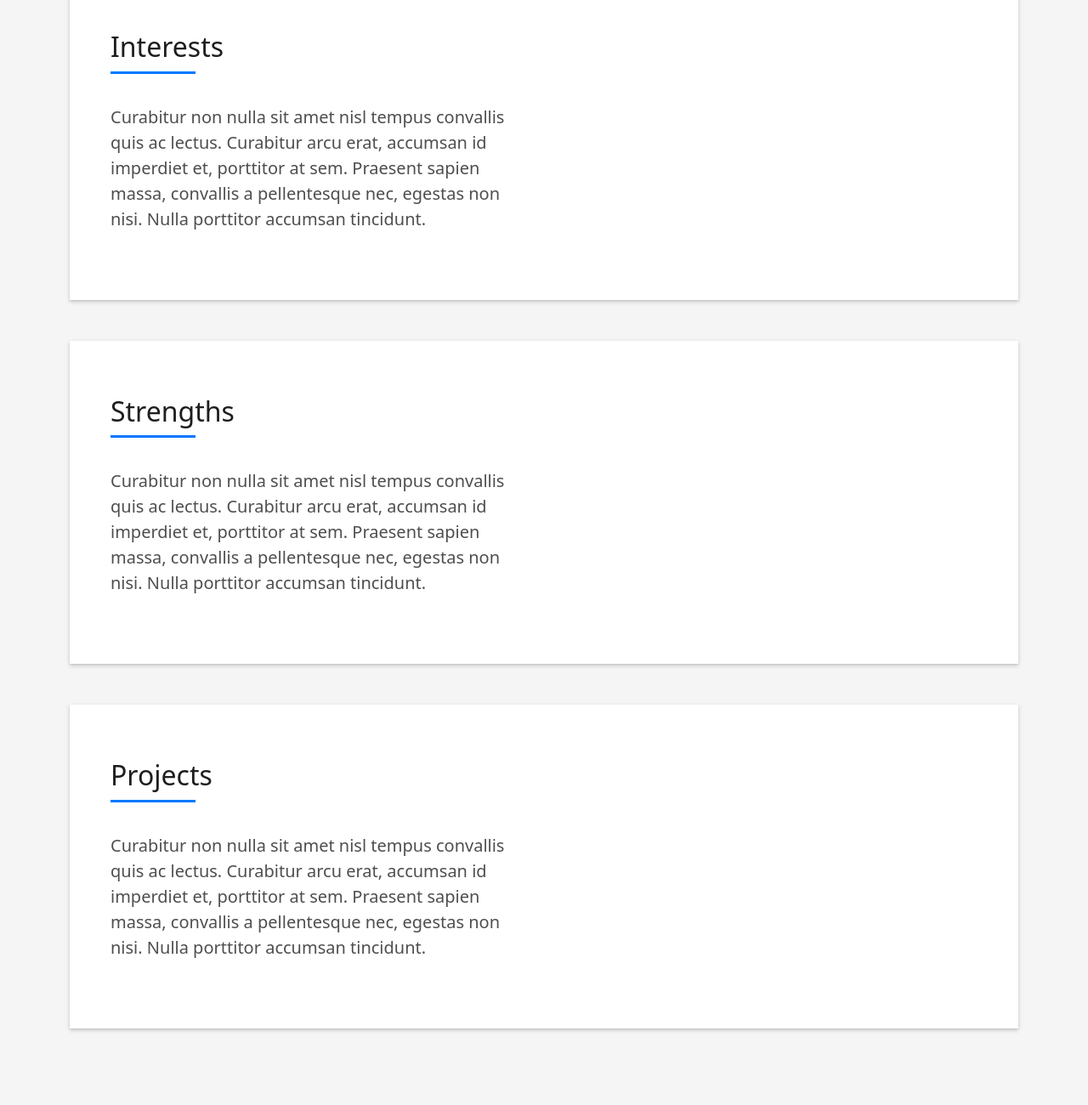
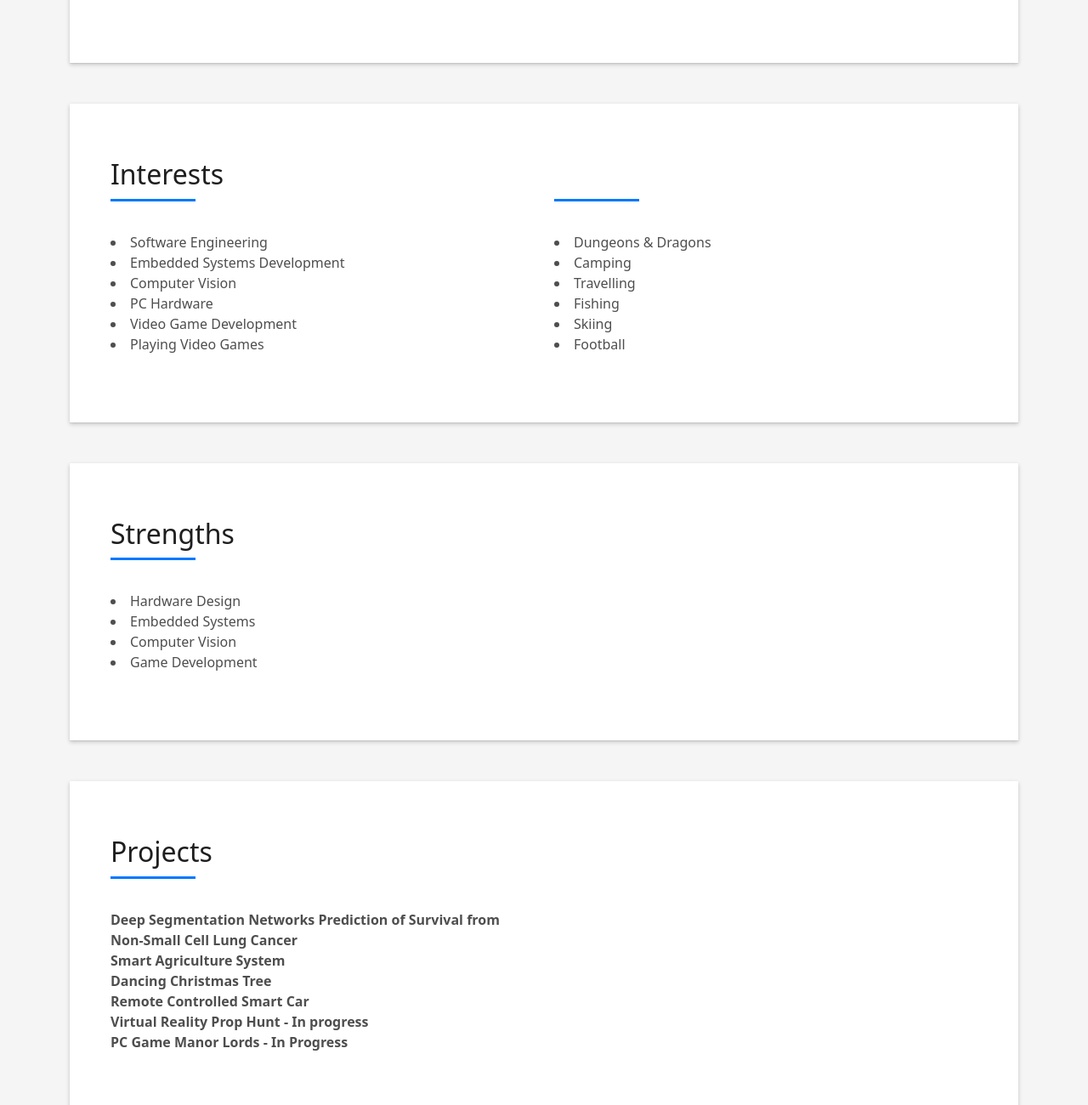
Before and after one commit to BenL3/BenL3.github.io, a plain HTML site: page lepsch.html in a window 1280 px wide. Shown: the part 1320-2620 px from the top of the page at 85% size. Drawn offline with Linux system fonts and the light colour scheme; a script that the page names is missing.

Commit message:
Lepsch is done.

```diff
--- a/lepsch.html
+++ b/lepsch.html
@@ -96,7 +96,7 @@
           <div class="col-sm-12">
             <div class="box-shadow-full">
               <div class="row">
-                <div class="col-md-6">
+                <div class="col-md-13">
                   <div class="about-me pt-4 pt-md-0">
                     <div class="title-box-2">
                       <h5 class="title-left">
@@ -104,10 +104,7 @@
                       </h5>
                     </div>
                     <p class="lead">
-                      Curabitur non nulla sit amet nisl tempus convallis quis ac lectus. Curabitur arcu erat, accumsan id
-                      imperdiet et, porttitor
-                      at sem. Praesent sapien massa, convallis a pellentesque nec, egestas non nisi. Nulla
-                      porttitor accumsan tincidunt.
+                      My name is Ben Lepsch I'm a Computer Science and Engineering Major at the University of Iowa. My roles on team CHOPS are hardware, embedded systems, and computer engineering vision engineer. Outside of senior design I currently have encountered a lot of free time, but previously worked at Collins Aerospace as a part time employee. There I helped produce and release software that was integrated with IR cameras to help guide the pilot to safer landings in low visibility weather. I also produced and released software that helped secure the process of data loading. Outside of work and school I am learning a lot of Unreal Engine to help a small dev team to produce a game called Manor Lords. I also usually help design a Christmas light show over the holiday break. In my off time I like to help develop and play a wide variety of video games, I also enjoy fishing, skiing, and traveling. I frequently make trips up to the Mississippi to go wing dam fishing during the Spring and Summer.
                     </p>
                     <!-- <p class="lead">
                       Mauris blandit aliquet elit, eget tincidunt nibh pulvinar a. Vivamus suscipit tortor eget felis
@@ -137,10 +134,39 @@
                       </h5>
                     </div>
                     <p class="lead">
-                      Curabitur non nulla sit amet nisl tempus convallis quis ac lectus. Curabitur arcu erat, accumsan id
-                      imperdiet et, porttitor
-                      at sem. Praesent sapien massa, convallis a pellentesque nec, egestas non nisi. Nulla
-                      porttitor accumsan tincidunt.
+                      <li><a>Software Engineering</a></li>
+                      <li><a>Embedded Systems Development</a></li>
+                      <li><a>Computer Vision</a></li>
+                      <li><a>PC Hardware</a></li>
+                      <li><a>Video Game Development</a></li>
+                      <li><a>Playing Video Games</a></li>
+                    </p>
+                    <!-- <p class="lead">
+                      Mauris blandit aliquet elit, eget tincidunt nibh pulvinar a. Vivamus suscipit tortor eget felis
+                      porttitor volutpat. Vestibulum
+                      ac diam sit amet quam vehicula elementum sed sit amet dui. porttitor at sem.
+                    </p>
+                    <p class="lead">
+                      Nulla porttitor accumsan tincidunt. Quisque velit nisi, pretium ut lacinia in, elementum id enim.
+                      Nulla porttitor accumsan
+                      tincidunt. Mauris blandit aliquet elit, eget tincidunt nibh pulvinar a. -->
+                    </p>
+                  </div>
+                </div>
+                <div class="col-md-6">
+                  <div class="about-me pt-4 pt-md-0">
+                    <div class="title-box-2">
+                      <h5 class="title-left" >
+                        &nbsp;
+                      </h5>
+                    </div>
+                    <p class="lead">
+                      <li><a>Dungeons & Dragons</a></li>
+                      <li><a>Camping</a></li>
+                      <li><a>Travelling</a></li>
+                      <li><a>Fishing</a></li>
+                      <li><a>Skiing</a></li>
+                      <li><a>Football</a></li>
                     </p>
                     <!-- <p class="lead">
                       Mauris blandit aliquet elit, eget tincidunt nibh pulvinar a. Vivamus suscipit tortor eget felis
@@ -170,10 +196,10 @@
                       </h5>
                     </div>
                     <p class="lead">
-                      Curabitur non nulla sit amet nisl tempus convallis quis ac lectus. Curabitur arcu erat, accumsan id
-                      imperdiet et, porttitor
-                      at sem. Praesent sapien massa, convallis a pellentesque nec, egestas non nisi. Nulla
-                      porttitor accumsan tincidunt.
+                      <li><a>Hardware Design</a></li>
+                      <li><a>Embedded Systems</a></li>
+                      <li><a>Computer Vision</a></li>
+                      <li><a>Game Development</a></li>
                     </p>
                     <!-- <p class="lead">
                       Mauris blandit aliquet elit, eget tincidunt nibh pulvinar a. Vivamus suscipit tortor eget felis
@@ -203,10 +229,14 @@
                       </h5>
                     </div>
                     <p class="lead">
-                      Curabitur non nulla sit amet nisl tempus convallis quis ac lectus. Curabitur arcu erat, accumsan id
-                      imperdiet et, porttitor
-                      at sem. Praesent sapien massa, convallis a pellentesque nec, egestas non nisi. Nulla
-                      porttitor accumsan tincidunt.
+                      <dl>
+                        <dt><a>Deep Segmentation Networks Prediction of Survival from Non-Small Cell Lung Cancer</a></dt>
+                        <dt><a>Smart Agriculture System </a></dt>
+                        <dt><a>Dancing Christmas Tree</a></dt>
+                        <dt><a>Remote Controlled Smart Car</a></dt>
+                        <dt><a>Virtual Reality Prop Hunt - In progress</a></dt>
+                        <dt><a>PC Game Manor Lords - In Progress</a></dt>
+                      </dl>
                     </p>
                     <!-- <p class="lead">
                       Mauris blandit aliquet elit, eget tincidunt nibh pulvinar a. Vivamus suscipit tortor eget felis
@@ -288,15 +318,12 @@
                     </div>
                     <div class="more-info">
                       <p class="lead">
-                        Lorem ipsum dolor sit amet consectetur adipisicing elit. Facilis dolorum dolorem soluta quidem
-                        expedita aperiam aliquid at.
-                        Totam magni ipsum suscipit amet? Autem nemo esse laboriosam ratione nobis
-                        mollitia inventore?
+                        Feel free to contact me by any means. Please allow me 1-3 business days to respond.
                       </p>
                       <ul class="list-ico">
-                        <li><span class="bi bi-geo-alt"></span> 329 WASHINGTON ST BOSTON, MA 02108</li>
-                        <li><span class="bi bi-phone"></span> (617) 557-0089</li>
-                        <li><span class="bi bi-envelope"></span> contact@example.com</li>
+                        <li><span class="bi bi-geo-alt"></span> 103 S CAPITOL ST, IOWA CITY, IA 52240</li>
+                        <li><span class="bi bi-phone"></span>(319) 329-9654</li>
+                        <li><span class="bi bi-envelope"></span> lepsch22@gmail.com</li>
                       </ul>
                     </div>
                     <div class="socials">
```
